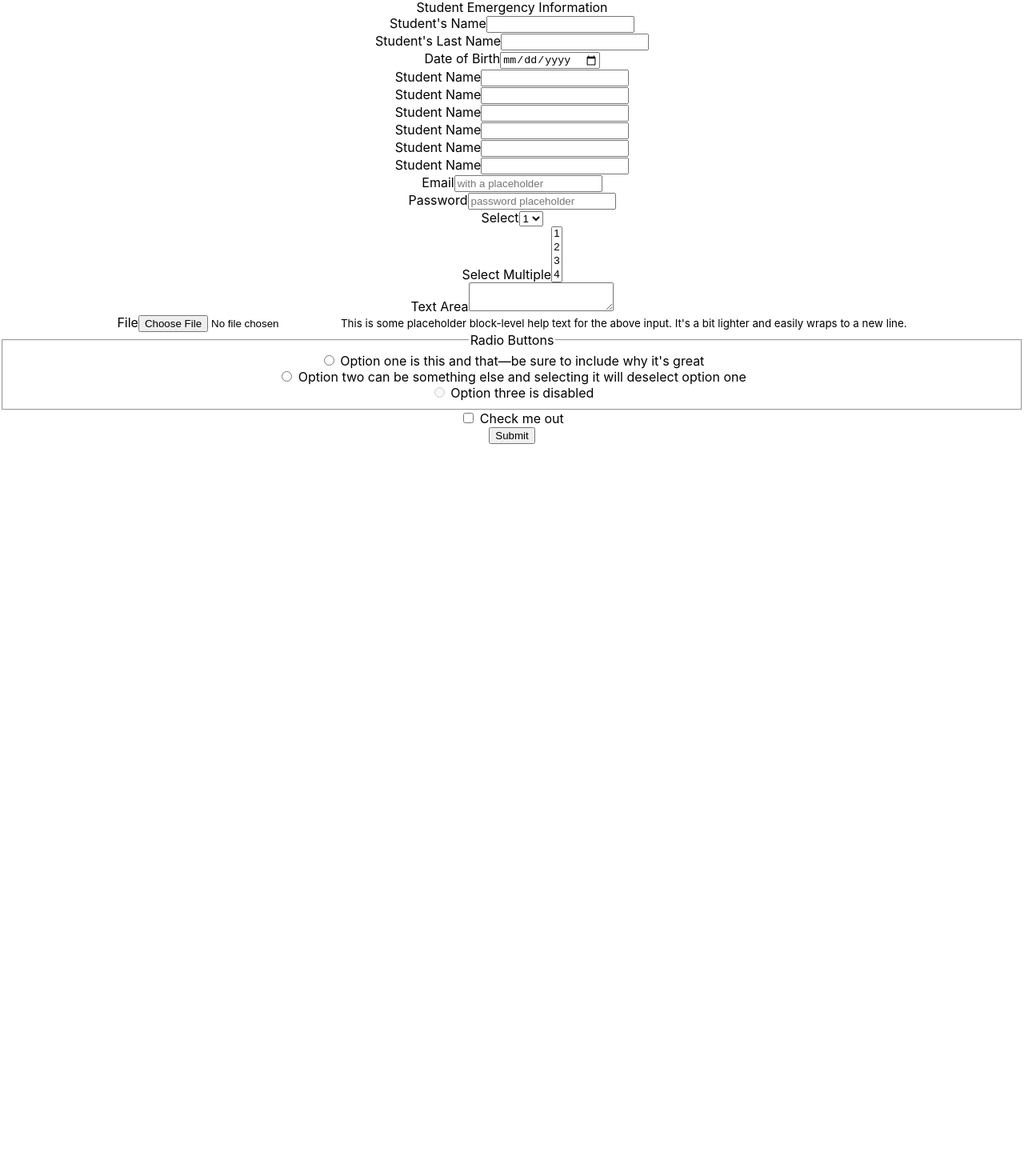
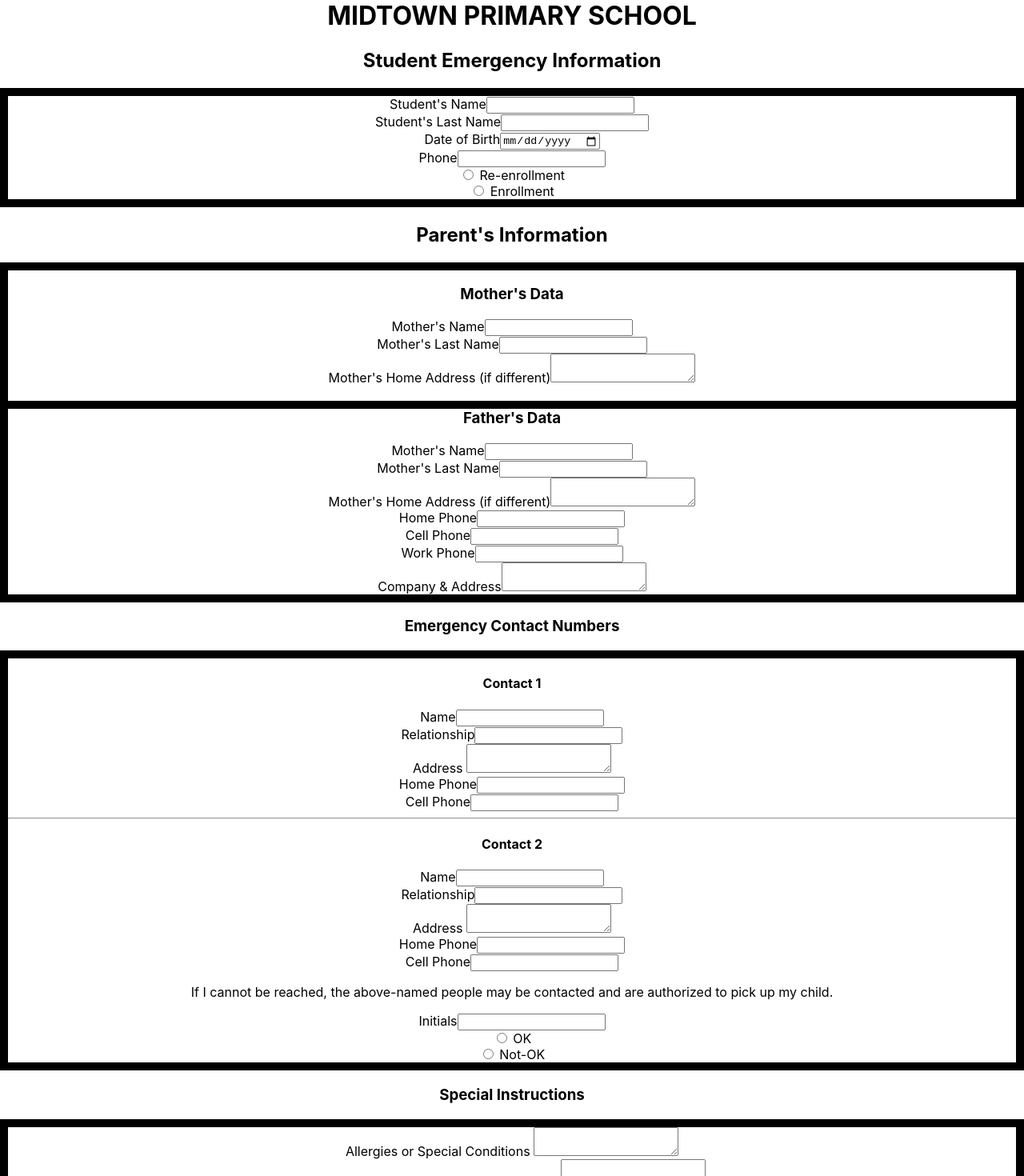
Before and after one commit to lmriii/enrollment, a React (Create React App) app in the folder enrollment/: page / in a window 1280 px wide. Shown: the part 21-1491 px from the top of the page at 80% size. Before the commit the page ends 800 px from the top, so only its background shows below. Built offline with nearby package versions, Linux system fonts and the light colour scheme.

Commit message:
Creating form

```diff
--- a/enrollment/src/App.js
+++ b/enrollment/src/App.js
@@ -1,4 +1,4 @@
-import logo from './logo.svg';
+
 import './App.css';
 import Contact from './components/Enrollment';
 
--- a/enrollment/src/components/Enrollment.js
+++ b/enrollment/src/components/Enrollment.js
@@ -6,10 +6,15 @@
         return (
             <>
                 <header>
-                    MIDTOWN PRIMARY SCHOOL<br />
-                    Student Emergency Information
+                    <h1>MIDTOWN PRIMARY SCHOOL</h1>
+                    <h2>Student Emergency Information</h2>
                 </header>
+
                 <Form>
+                    <div style={{
+                        borderWidth: '10px',
+                        borderStyle: 'solid'
+                    }}>
                         <FormGroup>
                             <Label for='name'>Student's Name</Label>
                             <Input type='text' name='name' id='name' />
@@ -22,23 +27,160 @@
                             <Label for="dob">Date of Birth</Label>
                             <Input type="date" name="dob" id="dob" placeholder="date placeholder" />
                         </FormGroup>
+                        <FormGroup>
+                            <Label for='phone'>Phone</Label>
+                            <Input type='number' name='phone' id='phone' />
+                        </FormGroup>
+                        <FormGroup required check>
+                            <Label check>
+                                <Input type="radio" name="radio1" />{' '}
+                                Re-enrollment
+                            </Label>
+                        </FormGroup>
+                        <FormGroup check>
+                            <Label check>
+                                <Input type="radio" name="radio1" />{' '}
+                                Enrollment
+                            </Label>
+                        </FormGroup>
+                    </div>
+                    <h2>Parent's Information</h2>
+                    <div style={{
+                        borderWidth: '10px',
+                        borderStyle: 'solid'
+                    }}>
 
+                        <div>
+                            <h3>Mother's Data</h3>
                             <FormGroup>
-                        <Label for='name'>Student Name</Label>
-                        <Input type='text' name='name' id='name' />
+                                <Label for='momthersName'>Mother's Name</Label>
+                                <Input type='text' name='mothersName' id='mothersName' />
                             </FormGroup>
                             <FormGroup>
-                        <Label for='name'>Student Name</Label>
-                        <Input type='text' name='name' id='name' />
+                                <Label for='mothersLastName'>Mother's Last Name</Label>
+                                <Input type='text' name='mothersLastName' id='mothersLastName' />
                             </FormGroup>
                             <FormGroup>
-                        <Label for='name'>Student Name</Label>
-                        <Input type='text' name='name' id='name' />
+                                <Label for='momAddress'>Mother's Home Address (if different)</Label>
+                                <Input type='textarea' name='momAddress' id='momAddress' />
+                            </FormGroup>
+                            <h3 style={{
+                                borderTopWidth: '10px',
+                                borderTopStyle: 'solid'
+                            }}>Father's Data</h3>
+                            <FormGroup>
+                                <Label for='dadName'>Mother's Name</Label>
+                                <Input type='text' name='dadName' id='dadName' />
                             </FormGroup>
                             <FormGroup>
-                        <Label for='name'>Student Name</Label>
-                        <Input type='text' name='name' id='name' />
+                                <Label for='dadLastName'>Mother's Last Name</Label>
+                                <Input type='text' name='dadLastName' id='dadLastName' />
                             </FormGroup>
+                            <FormGroup>
+                                <Label for='dadAddress'>Mother's Home Address (if different)</Label>
+                                <Input type='textarea' name='dadAddress' id='dadAddress' />
+                            </FormGroup>
+                            <FormGroup>
+                                <Label for='dadPhone1'>Home Phone</Label>
+                                <Input type='number' name='dadPhone1' id='dadPhone1' />
+                            </FormGroup>
+                            <FormGroup>
+                                <Label for='dadPhone2'>Cell Phone</Label>
+                                <Input type='number' name='dadPhone2' id='dadPhone2' />
+                            </FormGroup>
+                            <FormGroup>
+                                <Label for='dadPhone3'>Work Phone</Label>
+                                <Input type='number' name='dadPhone3' id='dadPhone3' />
+                            </FormGroup>
+                            <FormGroup>
+                                <Label for='dadCompanyAddress'>Company & Address</Label>
+                                <Input type='textarea' name='dadCompanyAddress' id='dadCompanyAddress' />
+                            </FormGroup>
+                        </div>
+                    </div>
+                    <h3>Emergency Contact Numbers</h3>
+
+                    <div style={{
+                        borderWidth: '10px',
+                        borderStyle: 'solid'
+                    }}>
+                        <h4>Contact 1</h4>
+                        <FormGroup>
+                            <Label for='contact1'>Name</Label>
+                            <Input type='text' name='contact1' id='contact1' />
+                        </FormGroup>
+                        <FormGroup>
+                            <Label for='relationship'>Relationship</Label>
+                            <Input type='text' name='relationship' id='relationship' />
+                        </FormGroup>
+                        <FormGroup>
+                            <Label for='contact1Address'>Address </Label>
+                            <Input type='textarea' name='contact1Address' id='contact1Address' />
+                        </FormGroup>
+                        <FormGroup>
+                            <Label for='contact1Phone1'>Home Phone</Label>
+                            <Input type='number' name='contact1Phone1' id='contact1Phone1' />
+                        </FormGroup>
+                        <FormGroup>
+                            <Label for='contact1Phone2'>Cell Phone</Label>
+                            <Input type='number' name='contact1Phone2' id='contact1Phone2' />
+                        </FormGroup>
+                        <hr />
+                        <h4>Contact 2</h4>
+                        <FormGroup>
+                            <Label for='contact2'>Name</Label>
+                            <Input type='text' name='contact2' id='contact2' />
+                        </FormGroup>
+                        <FormGroup>
+                            <Label for='relationship2'>Relationship</Label>
+                            <Input type='text' name='relationship2' id='relationship2' />
+                        </FormGroup>
+                        <FormGroup>
+                            <Label for='contact2Address'>Address </Label>
+                            <Input type='textarea' name='contact2Address' id='contact2Address' />
+                        </FormGroup>
+                        <FormGroup>
+                            <Label for='contact2Phone1'>Home Phone</Label>
+                            <Input type='number' name='contact2Phone1' id='contact2Phone1' />
+                        </FormGroup>
+                        <FormGroup>
+                            <Label for='contact2Phone2'>Cell Phone</Label>
+                            <Input type='number' name='contact2Phone2' id='contact2Phone2' />
+                        </FormGroup>
+                        <p>If I cannot be reached, the above-named people may be contacted and are authorized to pick up my child.</p>
+                        <FormGroup>
+                            <Label for='initials'>Initials</Label>
+                            <Input type='text' name='initials' id='initials' />
+                        </FormGroup>
+                        <FormGroup required check>
+                            <Label check>
+                                <Input type="radio" name="radio1" />{' '}
+                                OK
+                            </Label>
+                        </FormGroup>
+                        <FormGroup check>
+                            <Label check>
+                                <Input type="radio" name="radio1" />{' '}
+                                Not-OK
+                            </Label>
+                        </FormGroup>
+                    </div>
+                    <h3>Special Instructions</h3>
+                    <div style={{
+                        borderWidth: '10px',
+                        borderStyle: 'solid'
+                    }}>
+<FormGroup>
+                                <Label for='allergies'>Allergies or Special Conditions </Label>
+                                <Input type='textarea' name='allergies' id='allergies' />
+                            </FormGroup>
+                            <FormGroup>
+                                <Label for='notAllowed'>Anyone NOT allowed to pick up student </Label>
+                                <Input type='textarea' name='notAllowed' id='notAllowed' />
+                            </FormGroup>
+
+                    </div>
+
                     <FormGroup>
                         <Label for='name'>Student Name</Label>
                         <Input type='text' name='name' id='name' />
```
Lines whose indentation alone changed are shown as unchanged.
